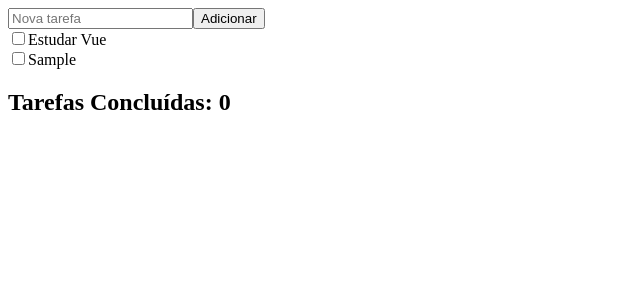
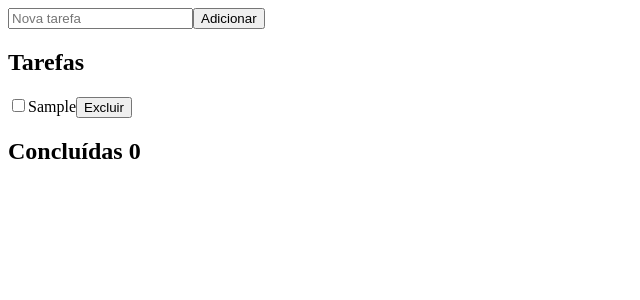
Before and after one commit to eoFrancaa/toDoList, a Vue app: page / in a window 1280 px wide. Both pictures are taken after typing "Sample" into the empty fields and a click on the button "Adicionar". Shown: the top 300 px of the page, without its empty margins (0-640 px from the left). Built offline with nearby package versions, Linux system fonts and the light colour scheme; the HTML template or start-up script is replaced by a standard one.

Commit message:
Implementação LocalStorage

```diff
--- a/src/App.vue
+++ b/src/App.vue
@@ -1,39 +1,53 @@
 <script setup>
-import { ref , computed } from 'vue'
+
+import { ref, computed, watch } from 'vue'
+
 import TaskForm from './components/taskForm.vue'
 import TaskList from './components/taskList.vue'
 
-const tarefas = ref([
-  {
-    id: 1,
-    titulo: "Estudar Vue",
-    concluida: false
-  }
-])
+
+const tarefas = ref(
+
+  JSON.parse(
+    localStorage.getItem('tarefas') || '[]'
+  )
+
+)
+
 
 function adicionarTarefa(nome) {
 
   tarefas.value.push({
 
     id: Date.now(),
+
     titulo: nome,
+
     concluida: false
 
   })
 
 }
+
 function concluirTarefa(id) {
 
   const tarefa = tarefas.value.find(
-    t => t.id === id
+    tarefa => tarefa.id === id
   )
 
-
-  if (!tarefa) return
 
   tarefa.concluida = !tarefa.concluida
 
 }
+
+function excluirTarefa(id) {
+
+  tarefas.value = tarefas.value.filter(
+    tarefa => tarefa.id !== id
+  )
+
+}
+
 const tarefasConcluidas = computed(() => {
 
   return tarefas.value.filter(
@@ -41,20 +55,47 @@ const tarefasConcluidas = computed(() => {
   )
 
 })
+
+
+
+watch(
+  tarefas,
+  (novasTarefas) => {
+
+
+    localStorage.setItem(
+
+      'tarefas',
+
+      JSON.stringify(novasTarefas)
+    )
+
+  },
+
+  {
+    deep: true
+  }
+)
+
+
 </script>
+
 
 <template>
 
+
   <TaskForm @adicionar="adicionarTarefa" />
 
-  <TaskList :tarefas="tarefas" @concluir="concluirTarefa" />
+
+  <h2>Tarefas</h2>
+
+  <TaskList :tarefas="tarefas" @concluir="concluirTarefa" @excluir="excluirTarefa" />
 
 
-
-  <h2>Tarefas Concluídas: {{ tarefasConcluidas.length }}</h2>
+  <h2>Concluídas {{tarefasConcluidas.length}}</h2>
 
 
-  <TaskList :tarefas="tarefasConcluidas" @concluir="concluirTarefa" />
+  <TaskList :tarefas="tarefasConcluidas" @concluir="concluirTarefa" @excluir="excluirTarefa" />
+
+
 </template>
-
-<style scoped></style>
--- a/src/components/taskItem.vue
+++ b/src/components/taskItem.vue
@@ -6,7 +6,8 @@ const props = defineProps({
 
 
 const emit = defineEmits([
-    'concluir'
+    'concluir',
+    'excluir'
 ])
 
 
@@ -16,6 +17,11 @@ function marcarConcluida() {
 
 }
 
+function excluir() {
+
+    emit('excluir', props.tarefa.id)
+
+}
 </script>
 
 
@@ -32,18 +38,20 @@ function marcarConcluida() {
 
         </span>
 
+
+        <button @click="excluir">
+            Excluir
+        </button>
     </div>
 
 </template>
 
 <style scoped>
+.concluida {
 
-.concluida{
+    text-decoration: line-through;
 
-text-decoration: line-through;
-
-opacity:0.5;
+    opacity: 0.5;
 
 }
-
 </style>
--- a/src/components/taskList.vue
+++ b/src/components/taskList.vue
@@ -9,7 +9,8 @@ defineProps({
 
 
 const emit = defineEmits([
-    'concluir'
+    'concluir',
+    'excluir'
 ])
 
 
@@ -18,12 +19,16 @@ function concluir(id) {
     emit('concluir', id)
 
 }
+function excluir(id) {
 
+    emit('excluir', id)
+
+}
 </script>
 
 
 <template>
 
-    <TaskItem v-for="tarefa in tarefas" :key="tarefa.id" :tarefa="tarefa" @concluir="concluir" />
+    <TaskItem v-for="tarefa in tarefas" :key="tarefa.id" :tarefa="tarefa" @concluir="concluir" @excluir="excluir" />
 
 </template>
```
